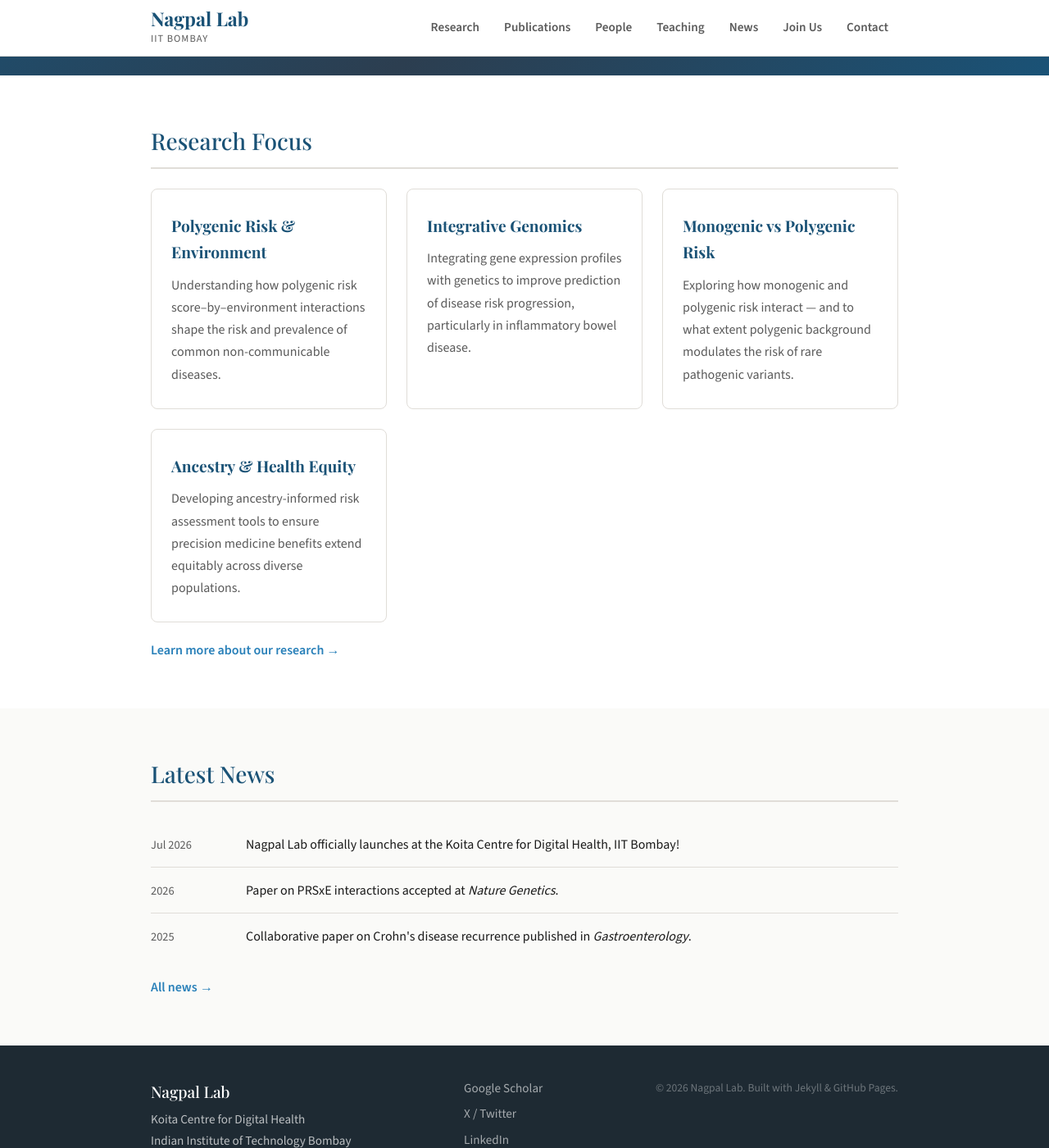
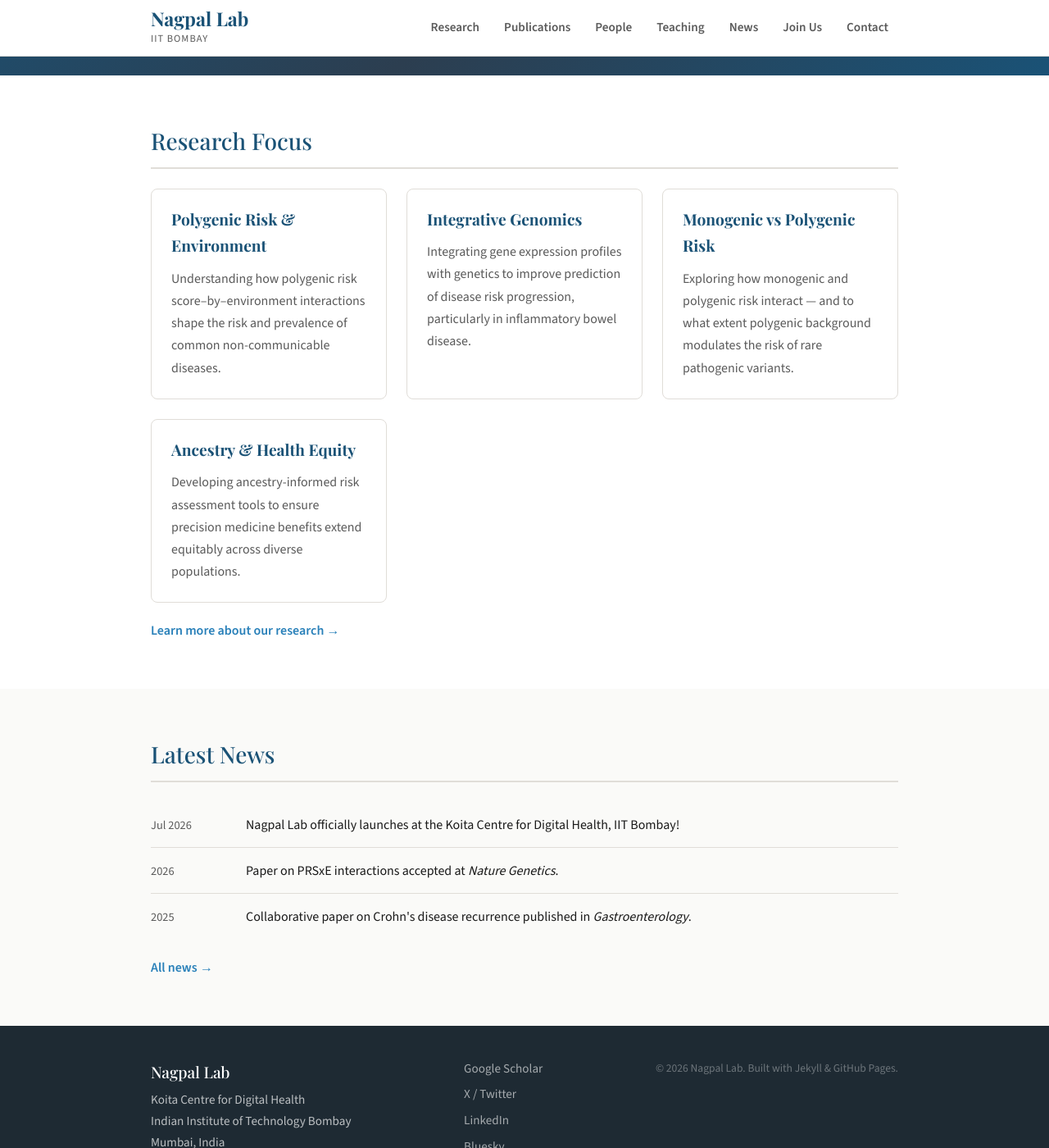
Before and after one commit to nagpallab/nagpallab.github.io, a Jekyll site: the page built from index.html, in a window 1280 px wide and 1400 px high, scrolled down 306 px. Shown: the whole window at 82% size. Built offline with Jekyll 4.4.1, drawn with Linux system fonts in a browser that asks for light colours.

Commit message:
Update style.css

```diff
--- a/assets/css/style.css
+++ b/assets/css/style.css
@@ -156,17 +156,31 @@
   background: var(--color-surface);
   border: 1px solid var(--color-border);
   border-radius: 8px;
-  padding: 28px 24px;
-  transition: box-shadow 0.25s;
+  padding: 0;
+  overflow: hidden;
+  transition: box-shadow 0.25s, transform 0.2s;
+  text-decoration: none;
+  display: block;
+  color: inherit;
 }
-.research-card:hover { box-shadow: 0 4px 20px rgba(0,0,0,0.06); }
+.research-card:hover {
+  box-shadow: 0 4px 20px rgba(0,0,0,0.08);
+  transform: translateY(-2px);
+  color: inherit;
+}
+.research-card-img {
+  width: 100%;
+  height: 170px;
+  object-fit: cover;
+}
 .research-card h3 {
   font-family: var(--font-heading);
   font-size: 1.2rem;
   color: var(--color-accent);
   margin-bottom: 10px;
+  padding: 20px 24px 0;
 }
-.research-card p { font-size: 1rem; color: var(--color-text-muted); }
+.research-card p { font-size: 1rem; color: var(--color-text-muted); padding: 0 24px 24px; }
 
 /* News list on homepage */
 .news-list { list-style: none; }
@@ -209,7 +223,7 @@
 }
 
 /* ---- RESEARCH PAGE ---- */
-.research-block { margin-bottom: 48px; }
+.research-block { margin-bottom: 48px; scroll-margin-top: 80px; }
 .research-block h2 {
   font-family: var(--font-heading);
   font-size: 1.4rem;
@@ -217,6 +231,20 @@
   margin-bottom: 14px;
 }
 .research-block p { margin-bottom: 14px; }
+
+.research-block-content {
+  display: flex;
+  gap: 28px;
+  align-items: flex-start;
+}
+.research-block-img {
+  width: 280px;
+  flex-shrink: 0;
+  border-radius: 8px;
+  border: 1px solid var(--color-border);
+  object-fit: contain;
+  background: #fff;
+}
 
 .key-pubs { margin-top: 12px; padding-left: 20px; }
 .key-pubs li {
@@ -381,4 +409,7 @@
 
   .contact-grid { grid-template-columns: 1fr; }
   .footer-inner { flex-direction: column; }
+
+  .research-block-content { flex-direction: column; }
+  .research-block-img { width: 100%; max-width: 320px; }
 }
```
